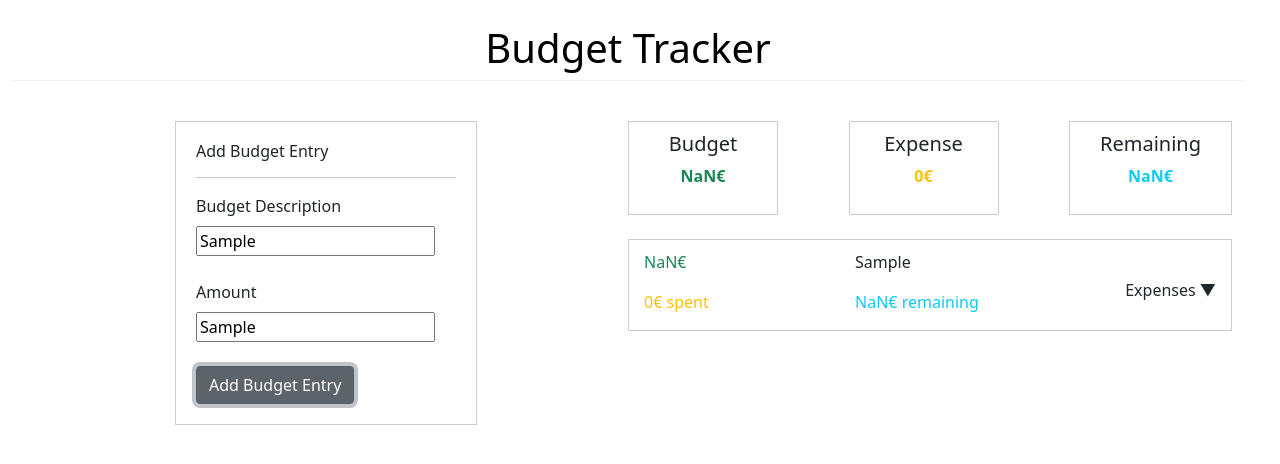
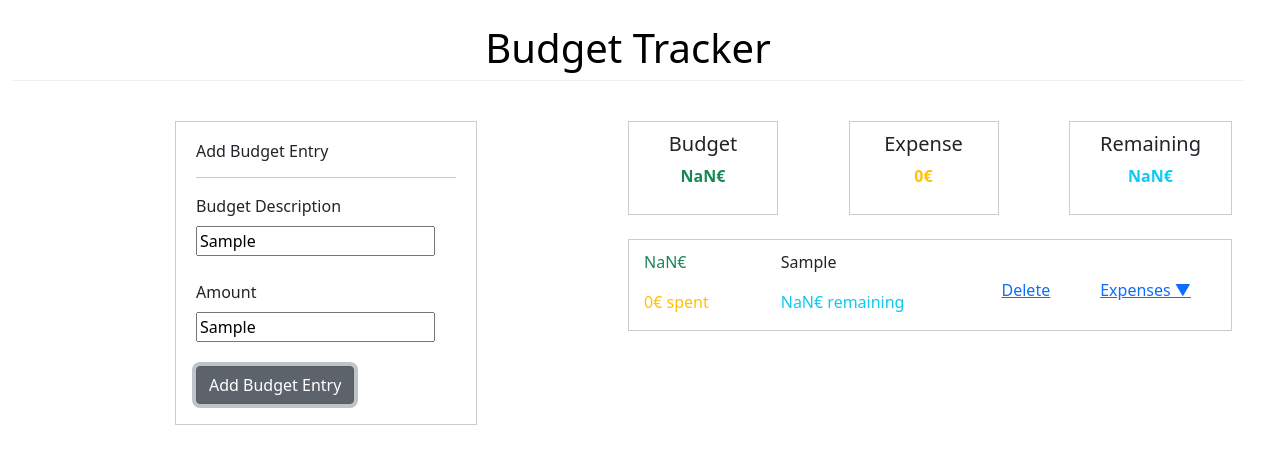
Before and after one commit to mekbib-tekle/budget-tracker, a React (Create React App) app: page / in a window 1280 px wide. Both pictures are taken after typing "Sample", "Sample" into the empty fields and a click on the button "Add Budget Entry". Shown: the top 464 px of the page. Built offline with nearby package versions, Linux system fonts and the light colour scheme.

Commit message:
delete budget item implemented

```diff
--- a/src/App.tsx
+++ b/src/App.tsx
@@ -25,6 +25,12 @@ function App() {
     });
   };
 
+  const deleteBudgetItem = (uuid: string) => {
+    setBudgetItems(prevItems => {
+      return prevItems.filter((item) => item.uuid !== uuid)
+    });
+  }
+
   return (
     <div className="w-100 p-4 row d-flex justify-content-center">
       <header className="App-header">
@@ -38,7 +44,7 @@ function App() {
           <div className="col-lg-6">
             <Summary budgetItems={budgetItems}/>
             <ExpenseContext.Provider value={{addExpense, budgetItems}}>
-              <BudgetList budgetItems={budgetItems} />
+              <BudgetList budgetItems={budgetItems} deleteBudgetItem={deleteBudgetItem}/>
             </ExpenseContext.Provider>
           </div>
         </div>
--- a/src/components/budget-list/BudgetList.tsx
+++ b/src/components/budget-list/BudgetList.tsx
@@ -3,13 +3,14 @@ import { BudgetItem } from "../../types/types";
 
 type PropTypes = {
 	budgetItems: BudgetItem[];
+	deleteBudgetItem: (uuid: string) => void;
 }
 
-const BudgetList: React.FC<PropTypes> = ({ budgetItems }) => {
+const BudgetList: React.FC<PropTypes> = ({ budgetItems, deleteBudgetItem }) => {
 	return (
 		<div className="budget-list mt-4">
 			{ budgetItems && budgetItems.map((item) => {
-				return (<BudgetListItem key={item.description} budgetItem={item} />)
+				return (<BudgetListItem key={item.description} budgetItem={item} deleteBudgetItem={deleteBudgetItem}/>)
 			})}
 		</div>
 	);
--- a/src/components/budget-list/BudgetListItem.tsx
+++ b/src/components/budget-list/BudgetListItem.tsx
@@ -3,10 +3,11 @@ import { BudgetItem } from "../../types/types";
 import ExpenseList from "../expense/ExpenseList";
 
 type PropType = {
-	budgetItem: BudgetItem
+	budgetItem: BudgetItem;
+  deleteBudgetItem: (uuid: string) => void;
 }
 
-const BudgetListItem: React.FC<PropType> = ({ budgetItem,  }) => {
+const BudgetListItem: React.FC<PropType> = ({ budgetItem, deleteBudgetItem }) => {
 
 	const [expand, setExpand] = useState(false);
 
@@ -29,8 +30,15 @@ const BudgetListItem: React.FC<PropType> = ({ budgetItem,  }) => {
 						(<p className="text-danger">{Math.abs(remaining)}€ over</p>) :
 						(<p className="text-info">{remaining}€ remaining</p>)}
 				</div>
-				<div className="expand-expense" onClick={() => setExpand(!expand)}>
-					Expenses {expand ? <span>&#9650;</span> : <span>&#9660;</span>}
+				<div className="expand-expense">
+				  <button
+            className="btn btn-link p-4"
+            onClick={() => deleteBudgetItem(budgetItem.uuid)}>
+              Delete
+          </button>
+          <button className="btn btn-link p-4"  onClick={() => setExpand(!expand)}>
+            Expenses {expand ? <span>&#9650;</span> : <span>&#9660;</span>}
+          </button>
 				</div>
 			</div>
 			{expand && (
```
